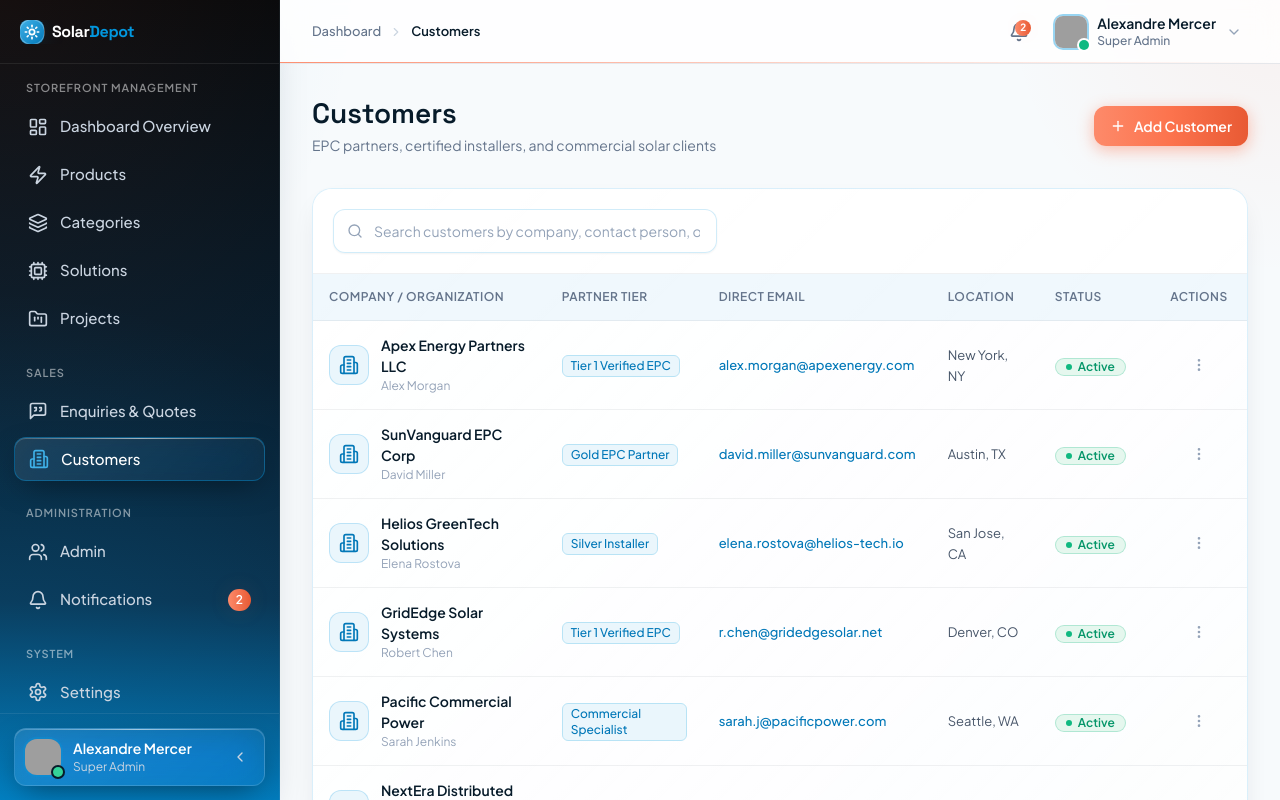
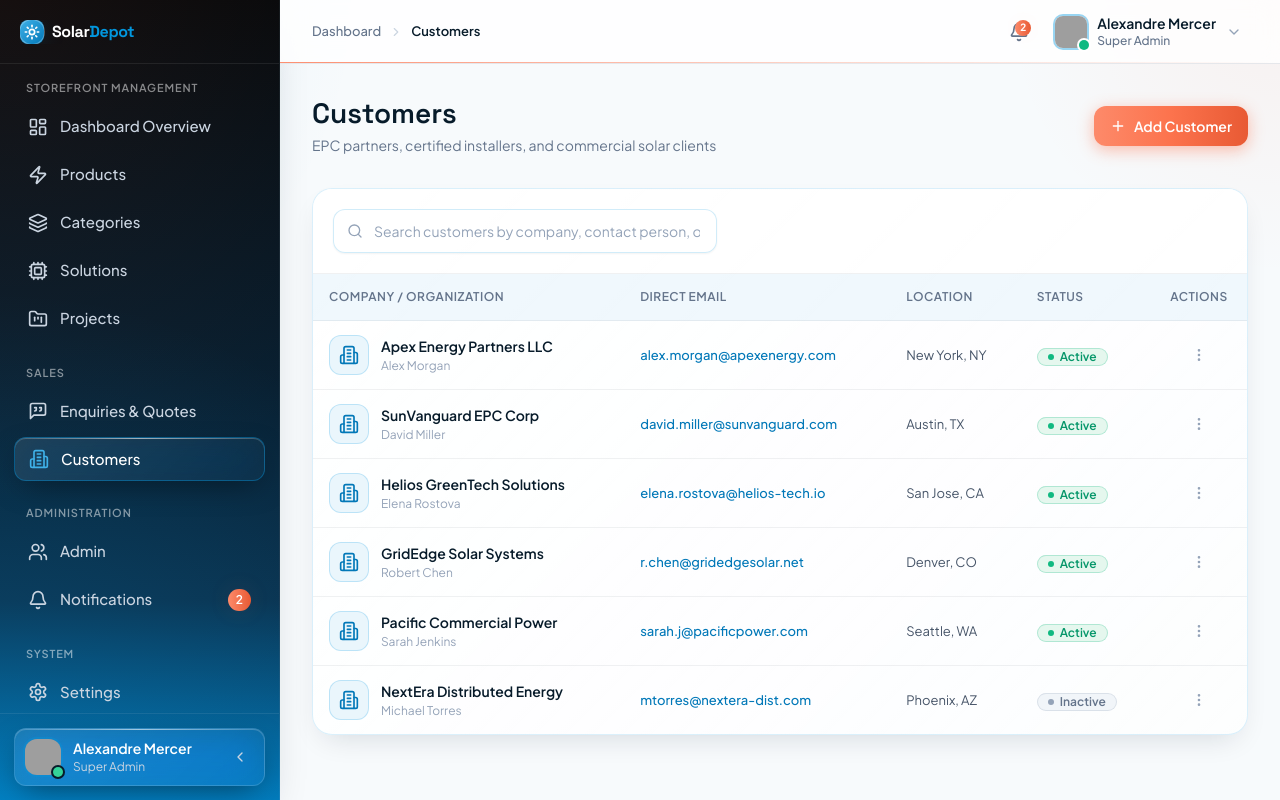
Before and after one commit to Saurabh4169/SolarDepotDashboard, a React (Vite) app: page /admin/customers in a window 1280 px wide. Built offline with nearby package versions, Linux system fonts and the light colour scheme; grey boxes are pictures that could not be loaded.

Commit message:
Remove Partner Tier column from Customers admin table

```diff
--- a/src/admin/pages/CustomersAdminPage.jsx
+++ b/src/admin/pages/CustomersAdminPage.jsx
@@ -269,24 +269,6 @@ export default function CustomersAdminPage() {
             <div className="text-[12px] text-slate-400">{row.contactPerson || 'Primary Contact'}</div>
           </div>
         </div>
-      ),
-    },
-    {
-      header: 'Partner Tier',
-      accessor: 'tier',
-      cell: (row) => (
-        <Badge
-          variant={
-            row.tier?.includes('Tier 1')
-              ? 'electric'
-              : row.tier?.includes('Tier 2')
-              ? 'cantaloupe'
-              : 'outline'
-          }
-          size="sm"
-        >
-          {row.tier}
-        </Badge>
       ),
     },
     {
```
